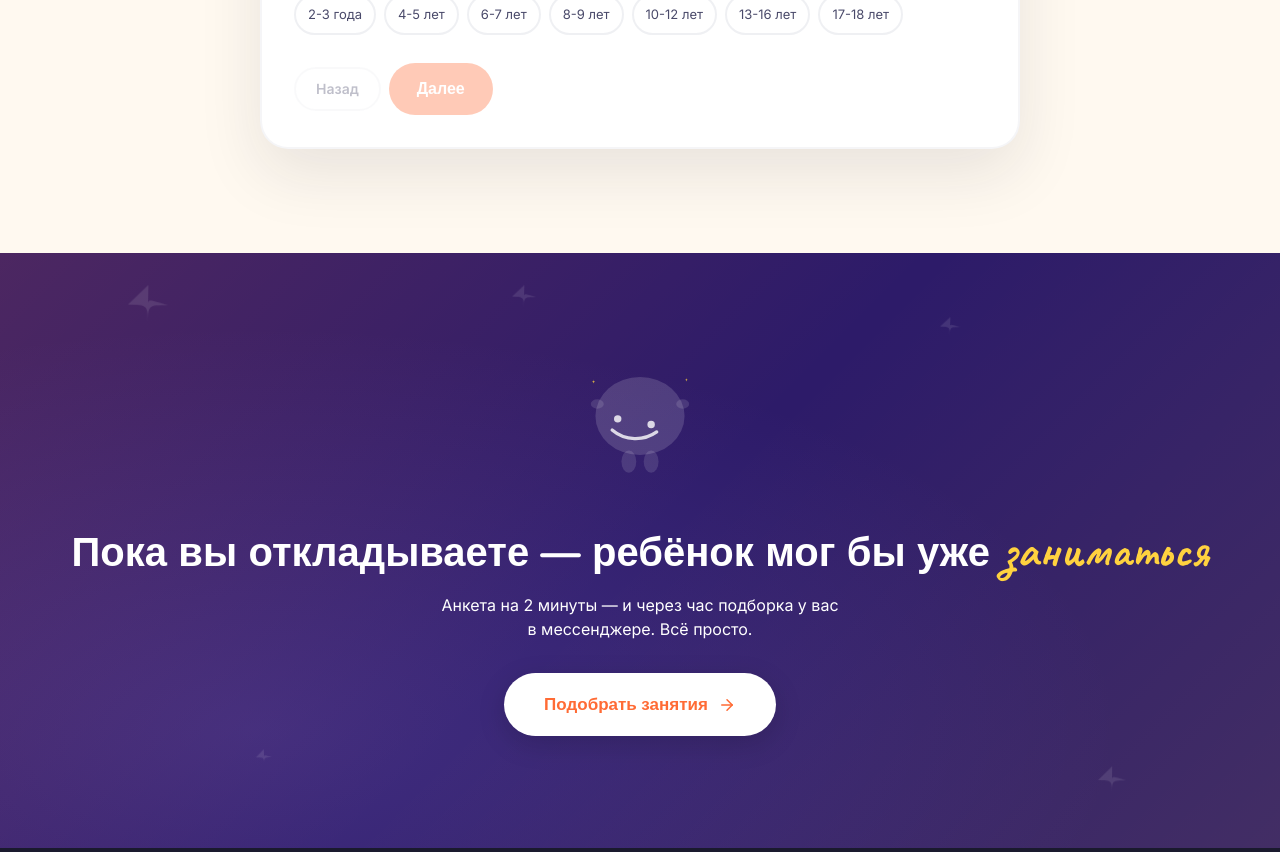
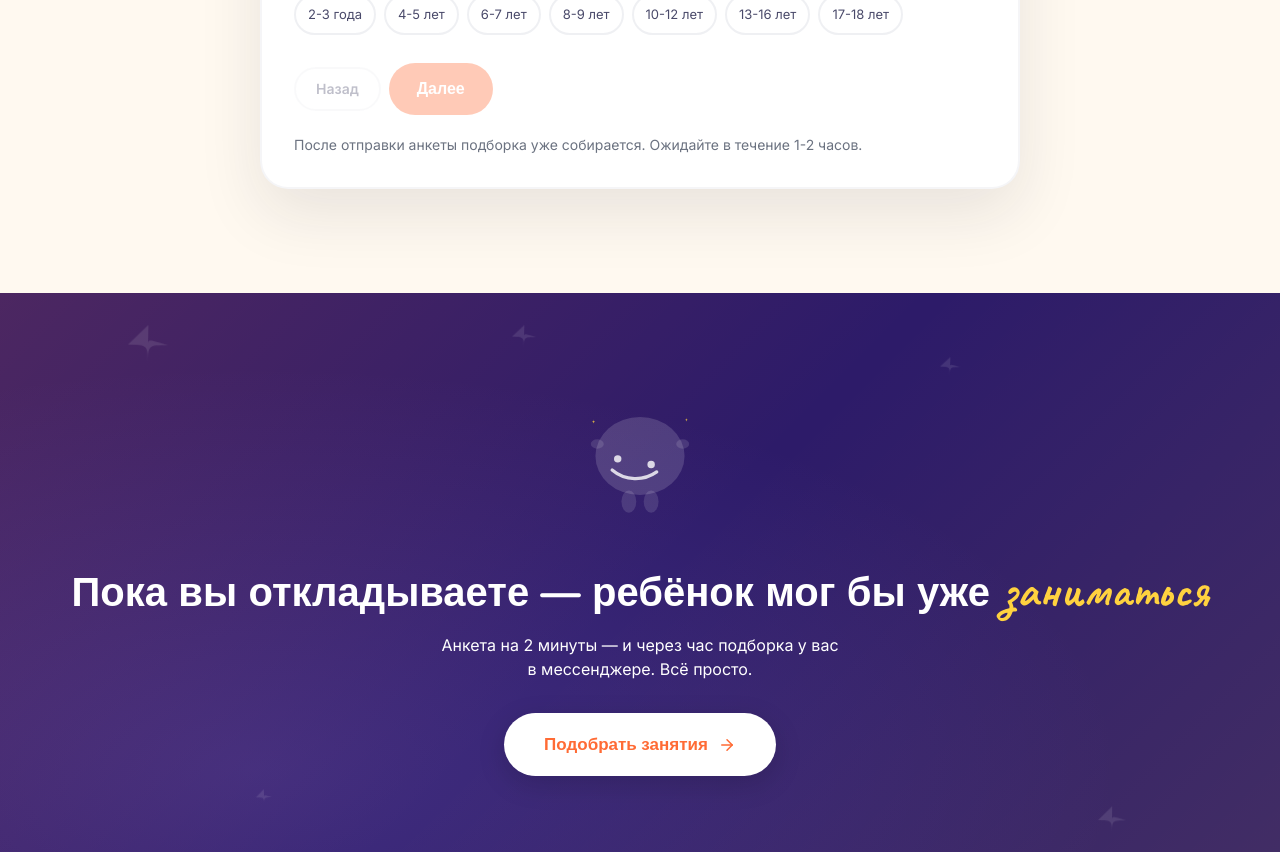
Before and after one commit to lim5max/veselo, a React (Vite) app in the folder react-app/: page / in a window 1280 px wide. Shown: the part 7540-8392 px from the top of the page. Built offline with nearby package versions, Linux system fonts and the light colour scheme.

Commit message:
Add final note about 1-2 hour recommendation delivery

```diff
--- a/react-app/src/components/Quiz.jsx
+++ b/react-app/src/components/Quiz.jsx
@@ -353,6 +353,8 @@ export default function Quiz() {
             </div>
 
             {status && <p className="text-sm text-n500 mt-3">{status}</p>}
+
+            <p className="text-sm text-n500 mt-2">После отправки анкеты подборка уже собирается. Ожидайте в течение 1-2 часов.</p>
           </form>
         </div>
       </div>
```
